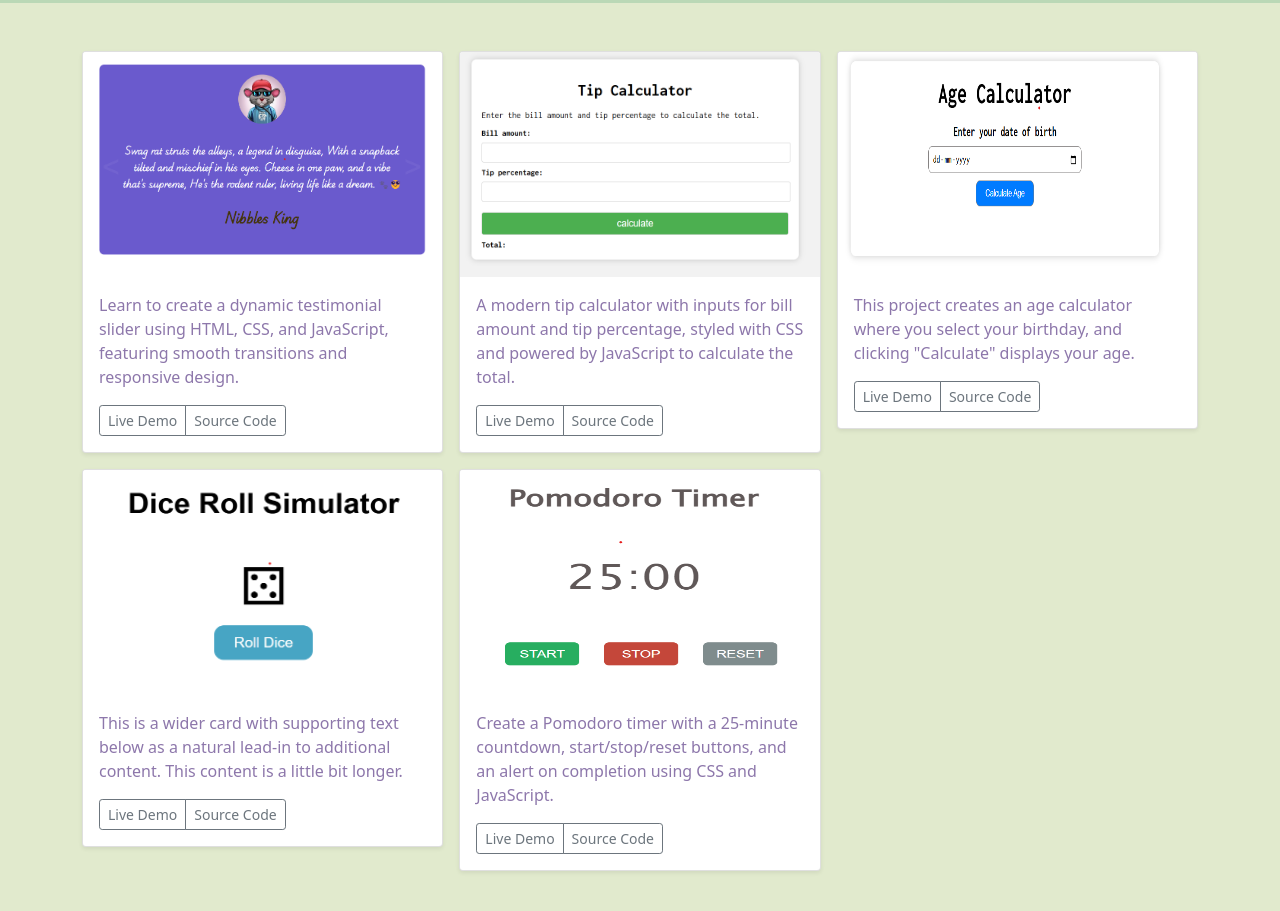
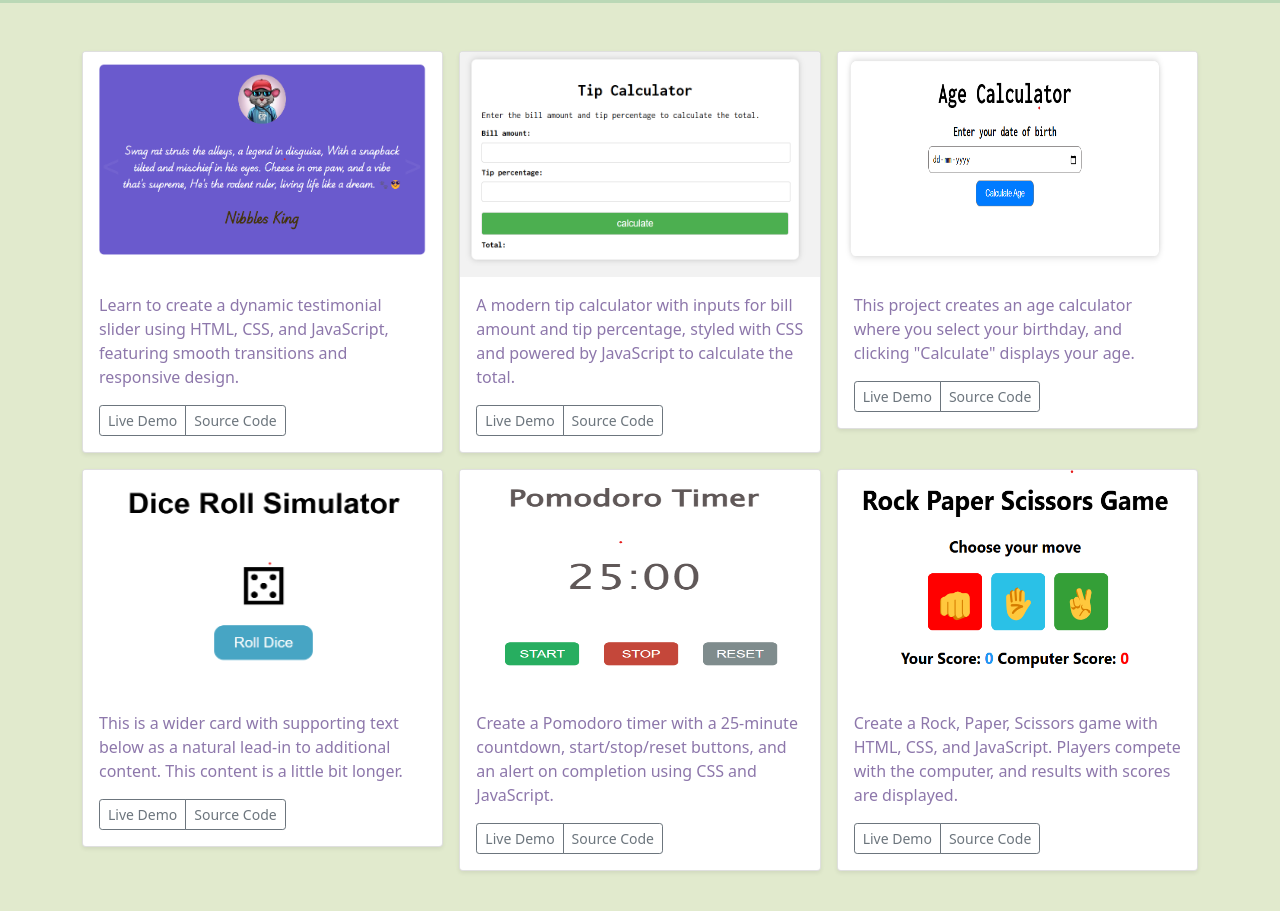
Before and after one commit to nikhnik/JavaScript-Projects, a plain HTML site: page index.html in a window 1280 px wide. Shown: the part 93-1004 px from the top of the page. Drawn offline with nearby package versions, Linux system fonts and the light colour scheme.

Commit message:
Add rock paper scissor game

```diff
--- a/index.html
+++ b/index.html
@@ -90,6 +90,22 @@
                   </div>
                 </div>
               </div>
+              <div class="col">
+                <div class="card shadow-sm">
+                    <img class="bd-placeholder-img card-img-top" width="100%" height="225" src="./images/Rock-paper-scissor.png" alt="Thumbnail">
+
+                  <div class="card-body">
+                    <p class="card-text">
+                      Create a Rock, Paper, Scissors game with HTML, CSS, and JavaScript. Players compete with the computer, and results with scores are displayed.</p>
+                    <div class="d-flex justify-content-between align-items-center">
+                      <div class="btn-group">
+                        <a href="./Rock Paper Scissor/index.html" class="btn btn-sm btn-outline-secondary" role="button">Live Demo</a>
+                        <a href="https://github.com/nikhnik/JavaScript-Projects/tree/main/Rock%20Paper%20Scissor" class="btn btn-sm btn-outline-secondary" role="button">Source Code</a>
+                      </div>
+                    </div>
+                  </div>
+                </div>
+              </div>
           </div>
 
         </div>
```
